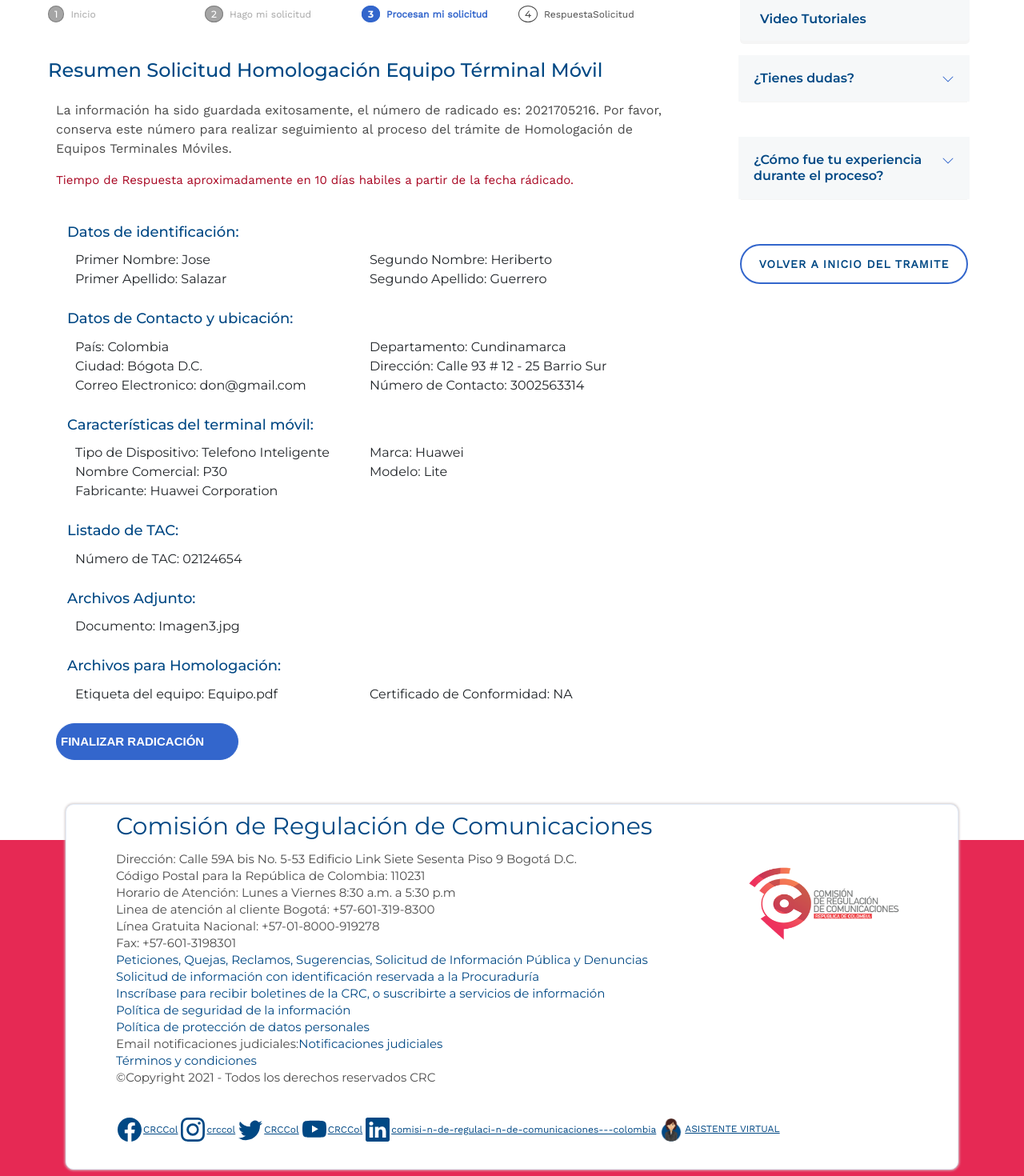
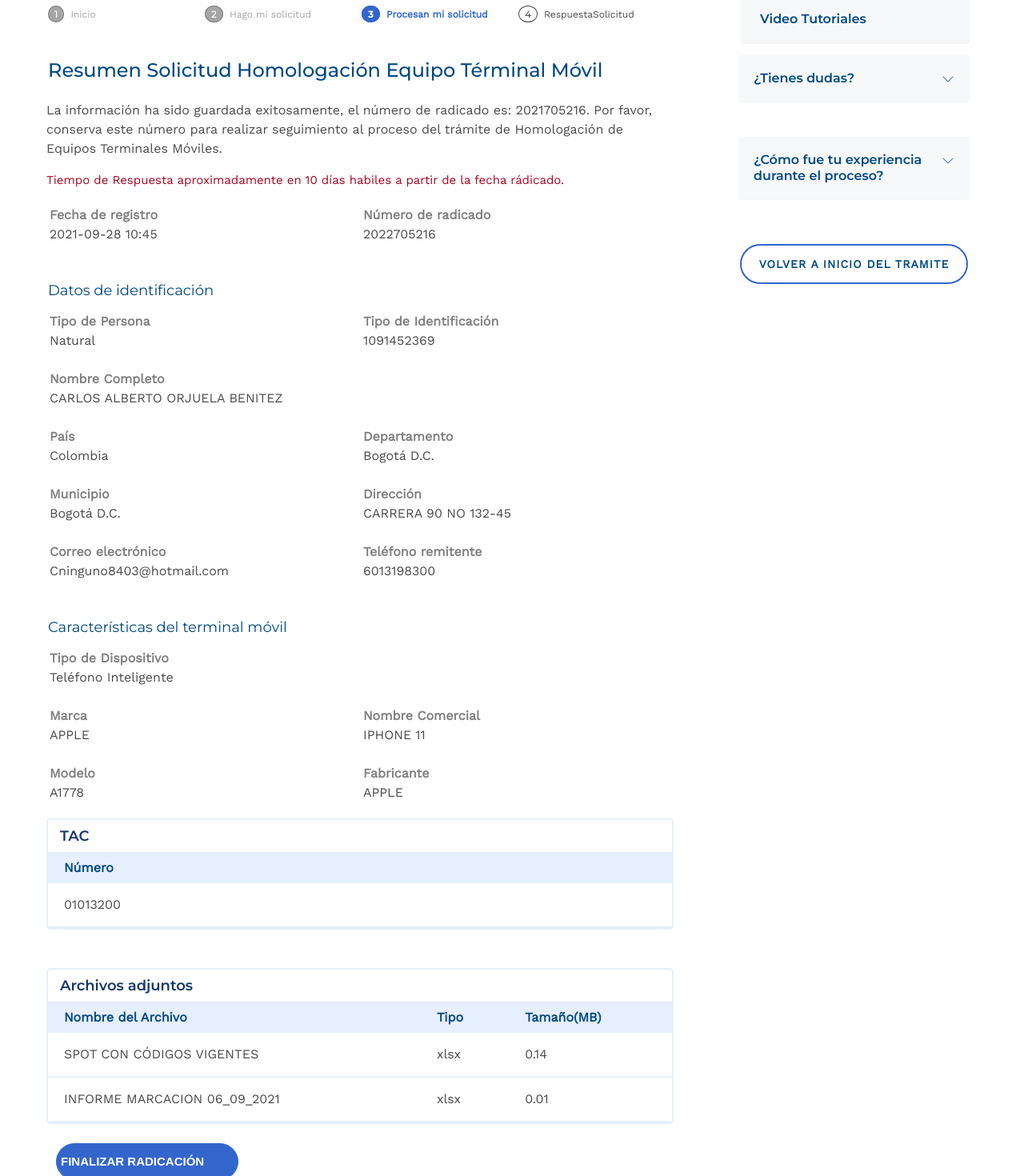
Before and after one commit to yaormu/frontend_tramite_estilo_gov, a React (Create React App) app: page /ProcesoSolicitud in a window 1280 px wide. Shown: the part 260-1730 px from the top of the page at 80% size. Built offline with nearby package versions, Linux system fonts and the light colour scheme.

Commit message:
prototipo de radicado, mejoras diseño tablas, y correcion bordes campos

```diff
--- a/src/Pages/FormularioSolicitud/FormularioSolicitud.js
+++ b/src/Pages/FormularioSolicitud/FormularioSolicitud.js
@@ -1132,9 +1132,6 @@ const FormularioSolicitud = () => {
     }
   }
 
-
-
-
   return (
     <>
       <div className="container">
@@ -1532,27 +1529,30 @@ const FormularioSolicitud = () => {
         mostrarHeader={true}
         mostrarOverlay={true}
         posicionModal={"start"}
-        padding={"20px"}
+        padding={"10px"}
+        width={"700px"}
+        min-height={"700px"}
       >
         {!usuarioValido && (
           <Contenido>
-            <form>
+            <div>
               <h1>Confirmación</h1>
+            </div>
+            <div>
               <h6>¿Estas seguro de registrar la información?</h6>
-              <br />
-
+            </div>
+            <br/>
             <ContenedorBotones>
-                <Botoncito1 type="submit">
+              <PrimaryButton type="submit">
                 <Link to="/ProcesoSolicitud" className="irTramite">
                   ACEPTAR
                 </Link>
-                </Botoncito1>
-                <br />
-                <Botoncito2 onClick={() => cambiarEstadoModal(!estadoModal)}>
+              </PrimaryButton>
+              <br/>
+              <SecondaryButton onClick={() => cambiarEstadoModal(!estadoModal)}>
                 CANCELAR
-                </Botoncito2>
+              </SecondaryButton>
             </ContenedorBotones>
-            </form>
           </Contenido>
         )}
         {usuarioValido && (
@@ -1571,7 +1571,7 @@ const FormularioSolicitud = () => {
         mostrarOverlay={true}
         posicionModal={"start"}
         padding={"20px"}
-        width={"900px"}
+        width={"650px"}
         min-height={"400px"}
       >
         {!usuarioValido && (
@@ -1695,7 +1695,7 @@ const Boton = styled.button`
   font: normal bold 15px "Works Sans", sans-serif;
   padding: 15px 10px;
   transition: 0.3s ease all;
-  width: 35%;
+  width: 30%;
 
   &:hover {
     background: #004884;
@@ -1703,6 +1703,26 @@ const Boton = styled.button`
   }
 `;
 
+const PrimaryButton = styled(Boton)`
+  background-color: #1766dc;
+  color: #FFFF;
+  width: 30%;
+  height: auto;
+  padding: 10px 10px 10px 10px;
+`;
+
+const SecondaryButton = styled(Boton)`
+  background-color: #FFFF;
+  color: #1766dc;
+  width: 30%;
+  height: auto;
+  padding: 10px 10px 10px 10px;
+
+  &:hover {
+    background: #004884;
+    color: #FFFF;
+  }
+`;
 
 /*
 <ContenedorBotonCentrado className="recaptcha">
@@ -1718,51 +1738,12 @@ const Boton = styled.button`
               )}
 */
 
-const Botoncito1 = styled.button`
-  background: #3366cc;
-  border-radius: 15px;
-  border: 2px solid #3366cc;
-  color: #ffff;
-  cursor: pointer;
+const Contenido = styled.div`
   display: block;
-  font: normal 500 15px "Work Sans", sans-serif;
-  transition: 0.3s ease all;
-  padding: 15px 10px 15px 10px;
-  width: 40%;
-
-  &:hover {
-    background: #004884;
-    border-color: #004884;
-  }
-
-  a {
-    color: #FFFF;
-  }
-`;
-
-const Botoncito2 = styled.button`
-  background: #ffff;
-  border-radius: 15px;
-  border: 2px solid #3366cc;
-  color: #3366cc;
-  cursor: pointer;
-  display: block;
-  font: normal 500 15px "Work Sans", sans-serif;
-  transition: 0.3s ease all;
-  padding: 15px 10px 15px 10px;
-  width: 42%;
-
-  &:hover {
-    background: #3366cc;
-    color: #ffff;
-  }
-`;
-
-const Contenido = styled.div`
-  display: flex;
   padding: 20px;
-  flex-direction: column;
+  flex-direction: row;
   max-height: calc(100vh - 210px);
+  justify-content: center;
   overflow-y: auto;
 
   ::-webkit-scrollbar {
@@ -1774,26 +1755,27 @@ const Contenido = styled.div`
     font: normal 600 18px/10px "Montserrat", sans-serif;
     line-height: 1.5;
     margin-bottom: 10px;
+    text-align: center;
   }
 
   h6 {
     color: #4b4b4b;
     font: normal normal 1rem/10px "Works Sans", sans-serif;
     margin: 0;
-    text-align: left;
+    text-align: center;
     line-height: 1.5;
   }
 
   a {
-    font: normal normal 1rem/10px "Works Sans", sans-serif;
+    color: #FFFF;
+    font: normal 550 15px/10px "Works Sans", sans-serif;
   }
 `;
 
 const ContenedorBotones = styled.div`
   padding: 0px;
   display: flex;
-  float: left;
-  flex-wrap: wrap;
+  text-align: center;
   justify-content: center;
-  gap: 20px;
+  gap: 2px;
 `;
--- a/src/Pages/FormularioSolicitud/FormularioSolicitud.scss
+++ b/src/Pages/FormularioSolicitud/FormularioSolicitud.scss
@@ -162,6 +162,7 @@ h3 {
     border-radius: 5px;
     background-color: #ffff;
     margin: 0;
+    padding: 0;
   }
 
 table,
--- a/src/Pages/FormularioSolicitud/elementos/Formularios.js
+++ b/src/Pages/FormularioSolicitud/elementos/Formularios.js
@@ -42,7 +42,7 @@ const Input = styled.input `
     line-height: 35px;
     padding: 0 40px 0 10px;
     transition: .3s ease all;
-    border: 3px solid #BABABA;
+    border: 1px solid #BABABA;
 
 
     &:focus {
--- a/src/Pages/ProcesoSolicitud/ProcesoSolicitud.js
+++ b/src/Pages/ProcesoSolicitud/ProcesoSolicitud.js
@@ -32,76 +32,160 @@ const ProcesoSolicitud = () => {
               Resumen Solicitud Homologación Equipo Términal Móvil
             </h3>
             <br />
-            <p>La información ha sido guardada exitosamente, el número de radicado es: 2021705216.
-            Por favor, conserva este número para realizar seguimiento al
-              proceso del trámite de Homologación de Equipos Terminales Móviles.</p>
 
 
-            <p style={{ color: "#A80521", fontSize: "15px" }}>
-              Tiempo de Respuesta aproximadamente en 10 días habiles
-              a partir de la fecha rádicado.
-            </p>
+            <div className="container p-0">
+              <div className="row">
 
-            <div className="container">
-              <div className="row">
-                <div className="titulo-indicativo col-md-12">
-                  <h4 className="subtitle-form">
-                    Datos de identificación:
-                  </h4>
+                <div className="col-md-12 p-0">
+                  <p>
+                    La información ha sido guardada exitosamente, el número de radicado es: 2021705216.
+                    Por favor, conserva este número para realizar seguimiento al proceso del trámite de Homologación
+                    de Equipos Terminales Móviles.
+                  </p>
+
+                  <p style={{ color: "#A80521", fontSize: "15px" }}>
+                    Tiempo de Respuesta aproximadamente en 10 días habiles
+                    a partir de la fecha rádicado.
+                  </p>
                 </div>
-                <div className="col-md-6">Primer Nombre: Jose</div>
-                <div className="col-md-6">Segundo Nombre: Heriberto</div>
-                <span />
-                <div className="col-md-6">Primer Apellido: Salazar</div>
-                <div className="col-md-6">Segundo Apellido: Guerrero</div>
-                <div className="titulo-indicativo">
-                  <h4 className="subtitle-form">
-                    Datos de Contacto y ubicación:
-                  </h4>
+
+                <div className="col-md-6 p-1">
+                  <strong>Fecha de registro</strong>
+                  <p>2021-09-28 10:45</p>
                 </div>
-                <div className="col-md-6">País: Colombia</div>
-                <div className="col-md-6">Departamento: Cundinamarca</div>
-                <span />
-                <div className="col-md-6">Ciudad: Bógota D.C.</div>
-                <div className="col-md-6">
-                  Dirección: Calle 93 # 12 - 25 Barrio Sur
+
+                <div className="col-md-6 p-1">
+                  <strong>Número de radicado</strong>
+                  <p>2022705216</p>
                 </div>
-                <div className="col-md-6">
-                  Correo Electronico: don@gmail.com
-                </div>
-                <div className="col-md-6">Número de Contacto: 3002563314</div>
-                <div className="titulo-indicativo col-md-12">
-                  <h4 className="subtitle-form">
-                    Características del terminal móvil:
-                  </h4>
-                </div>
-                <div className="col-md-6">Tipo de Dispositivo: Telefono Inteligente</div>
-                <div className="col-md-6">Marca: Huawei</div>
-                <div className="col-md-6">Nombre Comercial: P30</div>
-                <div className="col-md-6">Modelo: Lite</div>
-                <div className="col-md-6">Fabricante: Huawei Corporation</div>
 
                 <div className="titulo-indicativo col-md-12">
-                  <h4 className="subtitle-form">
-                    Listado de TAC:
-                  </h4>
+                  <h3 className="subtitle-form">
+                    Datos de identificación
+                  </h3>
                 </div>
-                <div className="col-md-6">Número de TAC: 02124654</div>
+
+                <div className="col-md-6 p-1">
+                  <strong>Tipo de Persona</strong>
+                  <p>Natural</p>
+                </div>
+
+                <div className="col-md-6 p-1">
+                  <strong>Tipo de Identificación</strong>
+                  <p>1091452369</p>
+                </div>
+
+                <span/>
+
+                <div className="col-md-6 p-1">
+                  <strong>Nombre Completo</strong>
+                  <p>CARLOS ALBERTO ORJUELA BENITEZ</p>
+                </div>
+
+                <span/>
+
+                <div className="col-md-6 p-1">
+                  <strong>País</strong>
+                  <p>Colombia</p>
+                </div>
+
+                <div className="col-md-6 p-1">
+                  <strong>Departamento</strong>
+                  <p>Bogotá D.C.</p>
+                </div>
+
+                <div className="col-md-6 p-1">
+                  <strong>Municipio</strong>
+                  <p>Bogotá D.C.</p>
+                </div>
+
+                <div className="col-md-6 p-1">
+                  <strong>Dirección</strong>
+                  <p>CARRERA 90 NO 132-45</p>
+                </div>
+
+                <div className="col-md-6 p-1">
+                  <strong>Correo electrónico</strong>
+                  <p>Cninguno8403@hotmail.com</p>
+                </div>
+
+                <div className="col-md-6 p-1">
+                  <strong>Teléfono remitente</strong>
+                  <p>6013198300</p>
+                </div>
 
                 <div className="titulo-indicativo col-md-12">
-                  <h4 className="subtitle-form">
-                    Archivos Adjunto:
-                  </h4>
+                  <h3 className="subtitle-form">
+                    Características del terminal móvil
+                  </h3>
                 </div>
-                <div className="col-md-6">Documento: Imagen3.jpg</div>
 
-                <div className="titulo-indicativo col-md-12">
-                  <h4 className="subtitle-form">
-                    Archivos para Homologación:
-                  </h4>
+                <div className="col-md-6 p-1">
+                  <strong>Tipo de Dispositivo</strong>
+                  <p>Teléfono Inteligente</p>
                 </div>
-                <div className="col-md-6">Etiqueta del equipo: Equipo.pdf</div>
-                <div className="col-md-6">Certificado de Conformidad: NA</div>
+
+                <span/>
+
+                <div className="col-md-6 p-1">
+                  <strong>Marca</strong>
+                  <p>APPLE</p>
+                </div>
+
+                <div className="col-md-6 p-1">
+                  <strong>Nombre Comercial</strong>
+                  <p>IPHONE 11</p>
+                </div>
+
+                <div className="col-md-6 p-1">
+                  <strong>Modelo</strong>
+                  <p>A1778</p>
+                </div>
+
+                <div className="col-md-6 p-1">
+                  <strong>Fabricante</strong>
+                  <p>APPLE</p>
+                </div>
+
+                <div className="tabla">
+                  <p className="titulo-tabla">TAC</p>
+                  <table className="rwd-table">
+                    <tr>
+                      <th>Número</th>
+                    </tr>
+                    <tr>
+                      <td data-th="etiqueta">01013200</td>
+                    </tr>
+
+                  </table>
+                </div>
+
+                <div>
+                  <br/><br/>
+                </div>
+
+                <div className="tabla">
+                  <p className="titulo-tabla">Archivos adjuntos</p>
+                  <table className="rwd-table">
+                    <tr>
+                      <th>Nombre del Archivo</th>
+                      <th>Tipo</th>
+                      <th>Tamaño(MB)</th>
+                    </tr>
+                    <tr>
+                      <td data-th="etiqueta">SPOT CON CÓDIGOS VIGENTES</td>
+                      <td data-th="archivo">xlsx</td>
+                      <td data-tj="accion">0.14</td>
+                    </tr>
+                    <tr>
+                      <td data-th="etiqueta">INFORME MARCACION 06_09_2021</td>
+                      <td data-th="archivo">xlsx</td>
+                      <td data-tj="accion">0.01</td>
+                    </tr>
+                  </table>
+                </div>
+
               </div>
             </div>
             <br />
--- a/src/Pages/RespuestaSolicitud/RespuestaSolicitud.scss
+++ b/src/Pages/RespuestaSolicitud/RespuestaSolicitud.scss
@@ -9,10 +9,10 @@ table {
 
 th {
   background: #E6EFFD;
-  border: 2px solid #E6EFFD;
+  border: 0px solid #E6EFFD;
   color: #004884;
-  font: normal 610 16px/22px "Work Sans", Sans-Serif;
-  padding: 25px 20px;
+  font: normal 610 16px/15px "Work Sans", Sans-Serif;
+  padding: 12px 20px;
   margin: -20px 2px 2px 30px;
   text-transform: none;
   text-align: left;
--- a/src/assets/styles/App.scss
+++ b/src/assets/styles/App.scss
@@ -96,3 +96,9 @@ input::placeholder {
   font-style: 'Work Sans', sans-serif;
   color: #BABABA;
 }
+
+
+strong {
+  font: normal normal 16px/5px 'Work Sans', sans-serif;
+ color: #4b4b4bb4;
+}
```
Also changed, not shown: src/components/Botones/BotonReutilizableStyled.js (added, +18 -0 lines). Lines whose indentation alone changed are shown as unchanged.
